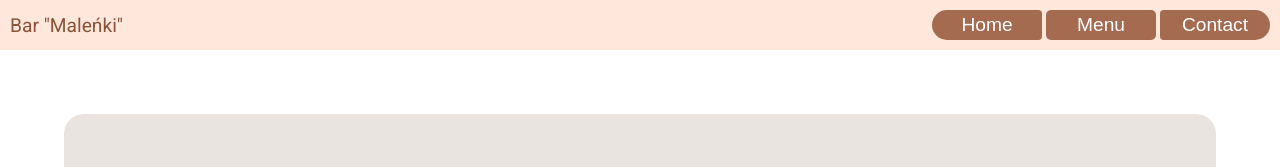
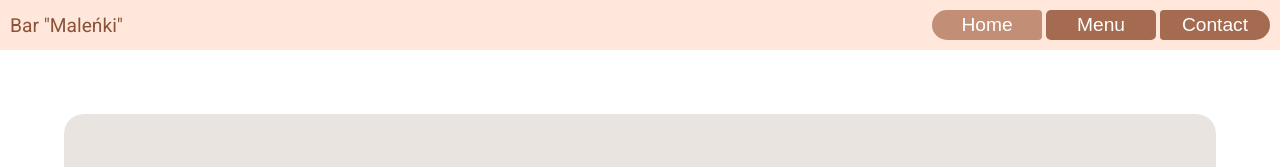
Before and after one commit to pective/restaurant, a website built with webpack: page src/template.html in a window 1280 px wide. Both pictures are taken after a click on the button "Home". Shown: the top 167 px of the page. Built offline with nearby package versions, Linux system fonts and the light colour scheme.

Commit message:
Nav buttons look good now

```diff
--- a/src/index.js
+++ b/src/index.js
@@ -5,12 +5,17 @@ import createMenuPage from './menuPage.js';
 const navButtons = document.querySelectorAll('button');
 
 navButtons.forEach((button) => {
+
     button.addEventListener("click", () => {
+        navButtons.forEach((btn) => {
+            btn.style.backgroundColor = "#a46b51ff";
+        })
         if (button.textContent === 'Home') {
             createHomePage();
         } else if (button.textContent === 'Menu') {
             createMenuPage();
         }
+        button.style.backgroundColor = "#c28e76ff";
     })
 })
 
--- a/src/style.css
+++ b/src/style.css
@@ -29,6 +29,7 @@ nav button {
     width: 110px;
     height: 30px;
     cursor: pointer;
+    transition: background-color 0.3s;
 }
 nav button:nth-child(1) {
     border-radius: 20px 5px 5px 20px;
```
